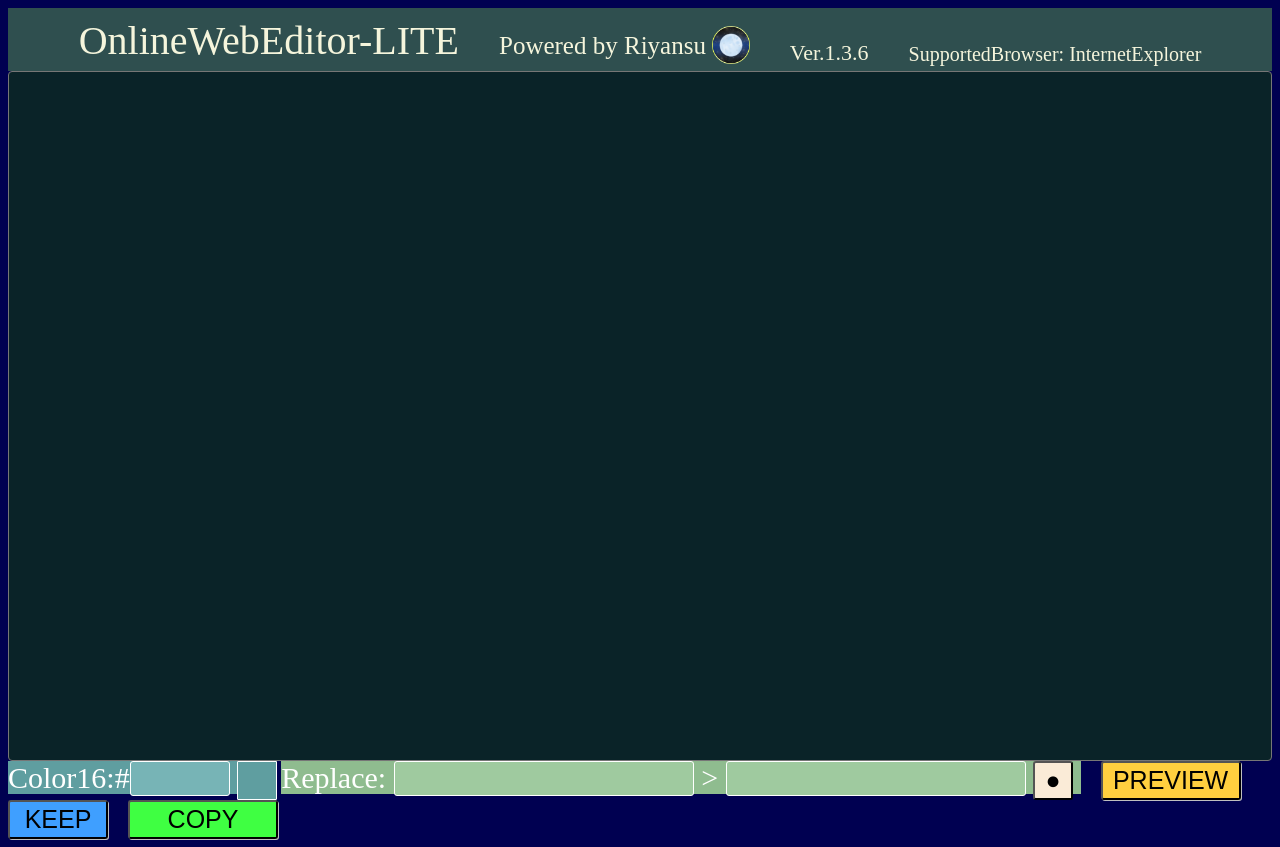
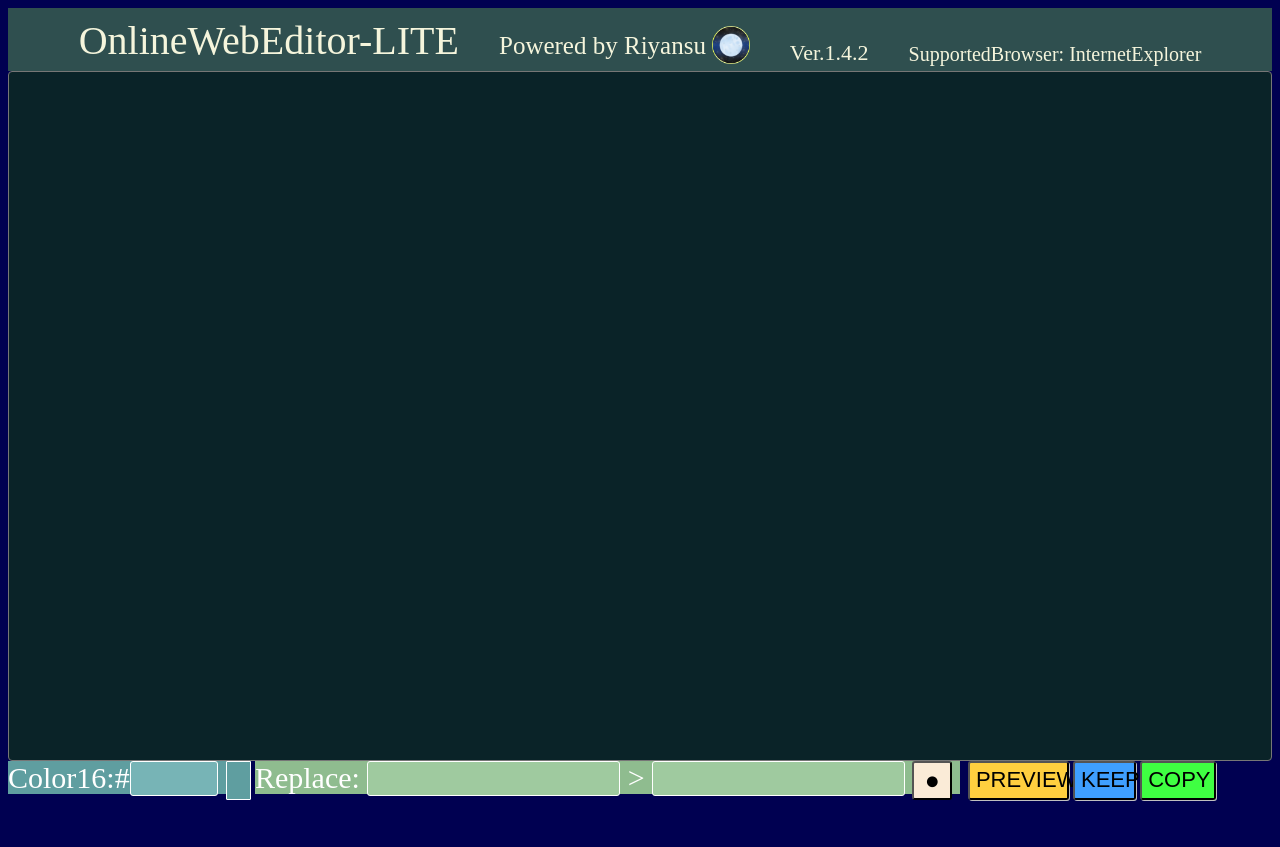
Before and after one commit to riyansu/OnlineWebEditor, a plain HTML site: page index.html in a window 1280 px wide. After the commit the page ends 808 px from the top, so only its background shows below. Drawn offline with Linux system fonts and the light colour scheme.

Commit message:
Update index.html

```diff
--- a/index.html
+++ b/index.html
@@ -25,8 +25,8 @@
                 pointer-events: none;
             }
             button.keepBtn{
-                width: 100px;height:5%;
-                font-size: 25px;
+                width: 5%;height:5%;
+                font-size: 22px;
                 vertical-align: top;
                 border-radius: 3px;
                 border: white 1 solid;
@@ -41,8 +41,8 @@
                 box-shadow: 0px 0px #bfbfbf;
             }
             button.copyBtn{
-                width: 150px;height:5%;
-                font-size: 25px;
+                width: 6%;height:5%;
+                font-size: 22px;
                 vertical-align: top;
                 border-radius: 3px;
                 border: white 1 solid;
@@ -57,8 +57,8 @@
                 box-shadow: 0px 0px #bfbfbf;
             }
             button.previewBtn{
-                width: 140px;height:5%;
-                font-size: 25px;
+                width: 8%;height:5%;
+                font-size: 22px;
                 vertical-align: top;
                 border-radius: 3px;
                 border: white 1 solid;
@@ -69,7 +69,7 @@
                 background-color:rgb(229, 255, 0);
             }
             button.colorChecker{
-                width: 40px;height:5%;
+                width: 2%;height:5%;
                 border: white 0.1px solid;
                 border-radius: 1px;
                 vertical-align: top;
@@ -85,10 +85,17 @@
                 border: white 1px solid;
             }
             input:focus{
-                border:white 2px solid;
+                border:rgb(253, 255, 147) 2px solid;
             }
         </style>
         <script>
+            /*IE用のスクリプトの関数*/
+            function IEincludes(str,target)
+            {
+                return str.indexOf(target)>-1
+            }
+            /*ここまで*/
+            var keep=""
             function color16Check(elem,bool){
                 var str = elem.value
                 var isColor16CheckerStr = str.replace(/1/gi,"").toString().replace(/2/gi,"").toString().replace(/3/gi,"").toString().replace(/4/gi,"").toString().replace(/5/gi,"").toString().replace(/6/gi,"").toString().replace(/7/gi,"").toString().replace(/8/gi,"").toString().replace(/9/gi,"").toString().replace(/0/gi,"").toString().replace(/a/gi,"").toString().replace(/b/gi,"").toString().replace(/c/gi,"").toString().replace(/d/gi,"").toString().replace(/e/gi,"").toString().replace(/f/gi,"");
@@ -169,33 +176,42 @@
                 document.getElementById('MainEditorArea').value = document.getElementById('MainEditorArea').value.replace(Before,After)
             }
             function KeepCode(save){
-                if(save)document.cookie = document.getElementById('MainEditorArea').value+";max-age=" + 3000;
-                else document.getElementById('MainEditorArea').value=document.cookie
+                if(save){keep = document.getElementById('MainEditorArea').value}
+                else document.getElementById('MainEditorArea').value=keep
             }
             function PreviewCode()
             {
+                var Code = document.getElementById("MainEditorArea").value
+                if((IEincludes(Code,"<img")||IEincludes(Code,"<IMG"))&&IEincludes(Code,'src="'))alert("ローカルのファイルは読み込むことが\nできませんのでご了承ください。")
                 var preview = window.open();
                 preview.document.open();
-                preview.document.write(document.getElementById("MainEditorArea").value);
+                preview.document.write(Code);
                 preview.document.close();
             }
-
+            function CopyCode()
+            {
+                var elem = document.getElementById('MainEditorArea')
+                elem.select();
+                document.execCommand('Copy');
+                elem.selectionEnd = elem.selectionStart
+            }
         </script>
     </head>
     <body style="background-color:rgb(0, 0, 81);overflow: hidden;">
-        <div style="text-align: center;font-size: 40px;background-color:darkslategrey;color:beige;height: 8%;">OnlineWebEditor-LITE　<span style="font-size:25px">Powered by Riyansu </span><img src="Logo3.png" style="height:60%;vertical-align:middle">　<span style="font-size:22px;vertical-align: bottom;">Ver.1.3.6</span>　<span style="font-size:20px;vertical-align: bottom;">SupportedBrowser: InternetExplorer</span></div>
+        <div style="text-align: center;font-size: 40px;background-color:darkslategrey;color:beige;height: 8%;">OnlineWebEditor-LITE　<span style="font-size:25px">Powered by Riyansu </span><img src="Logo3.png" style="height:60%;vertical-align:middle">　<span style="font-size:22px;vertical-align: bottom;">Ver.1.4.2</span>　<span style="font-size:20px;vertical-align: bottom;">SupportedBrowser: InternetExplorer</span></div>
         <textarea class="MainEditor" id="MainEditorArea" wrap="off"></textarea>
-        <span style="font-size:30px;color: white;background-color:cadetblue;">Color16:#<input type="input" id="ColorChecker" style="height:4.5%;font-size:22px;width: 100px;vertical-align: top;background-color: rgb(119, 180, 182);color: white;border-radius: 3px;text-transform: uppercase;" maxlength="6" oninput="if(this.value.length == 6){color16Check(this,false)}else{document.getElementById('showColor').style.backgroundColor='cadetblue'}">
+        <span style="font-size:30px;color: white;background-color:cadetblue;">Color16:#<input type="input" id="ColorChecker" style="height:4.5%;font-size:22px;width: 7%;vertical-align: top;background-color: rgb(119, 180, 182);color: white;border-radius: 3px;text-transform: uppercase;" maxlength="6" oninput="if(this.value.length == 6){color16Check(this,false)}else{document.getElementById('showColor').style.backgroundColor='cadetblue'}">
         <button type="button" class="colorChecker" id="showColor" onclick="color16Check(document.getElementById('ColorChecker'),true)"></button></span>
         <span style="font-size:30px;color: white;background-color:darkseagreen;">
             Replace:
-            <input type="input" id="replaceBefore" style="height:4.5%;font-size:22px;width: 300px;vertical-align: top;background-color: rgb(159, 202, 159);color: white;border-radius: 3px;">
+            <input type="input" id="replaceBefore" style="height:4.5%;font-size:22px;width: 20%;vertical-align: top;background-color: rgb(159, 202, 159);color: white;border-radius: 3px;">
             >
-            <input type="input" id="replaceAfter" style="height:4.5%;font-size:22px;width: 300px;vertical-align: top;background-color: rgb(159, 202, 159);color: white;border-radius: 3px;">
+            <input type="input" id="replaceAfter" style="height:4.5%;font-size:22px;width: 20%;vertical-align: top;background-color: rgb(159, 202, 159);color: white;border-radius: 3px;">
             <button type="button" onclick="replace()" style="width: 40px;height:5%;font-size: 25px;vertical-align: top;border-radius: 3px;border: red 1 solid;background-color:antiquewhite;">●</button>
-        </span>
+        </span>&nbsp;
         <button type="button" class="previewBtn" onclick="PreviewCode()">PREVIEW</button>
-        <button type="button" class="keepBtn" onclick="KeepCode(true)" onmousewheel="KeepCode(false)" id="keepButton">KEEP</button>
+        <button type="button" class="keepBtn" onclick="KeepCode(true)" oncontextmenu="KeepCode(false);return false" id="keepButton">KEEP</button>
+        <!-- <input type="file" id="inputFile"> -->
         <button type="button" class="copyBtn" onclick="CopyCode()">COPY</button>
         <script>
             document.getElementById("MainEditorArea").onkeydown = function(event) {MEAreaKeyDown(event, this);}
```
